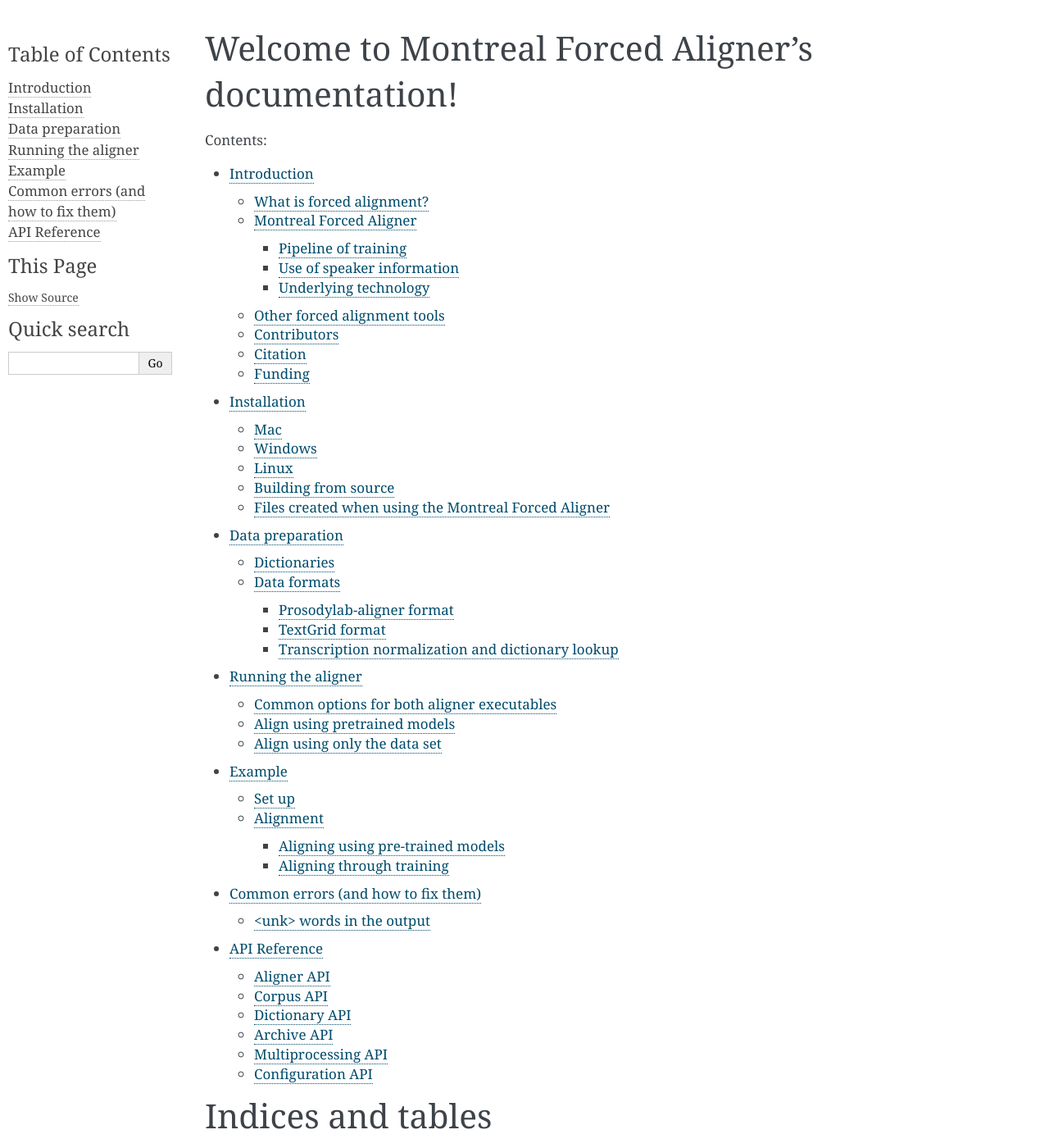
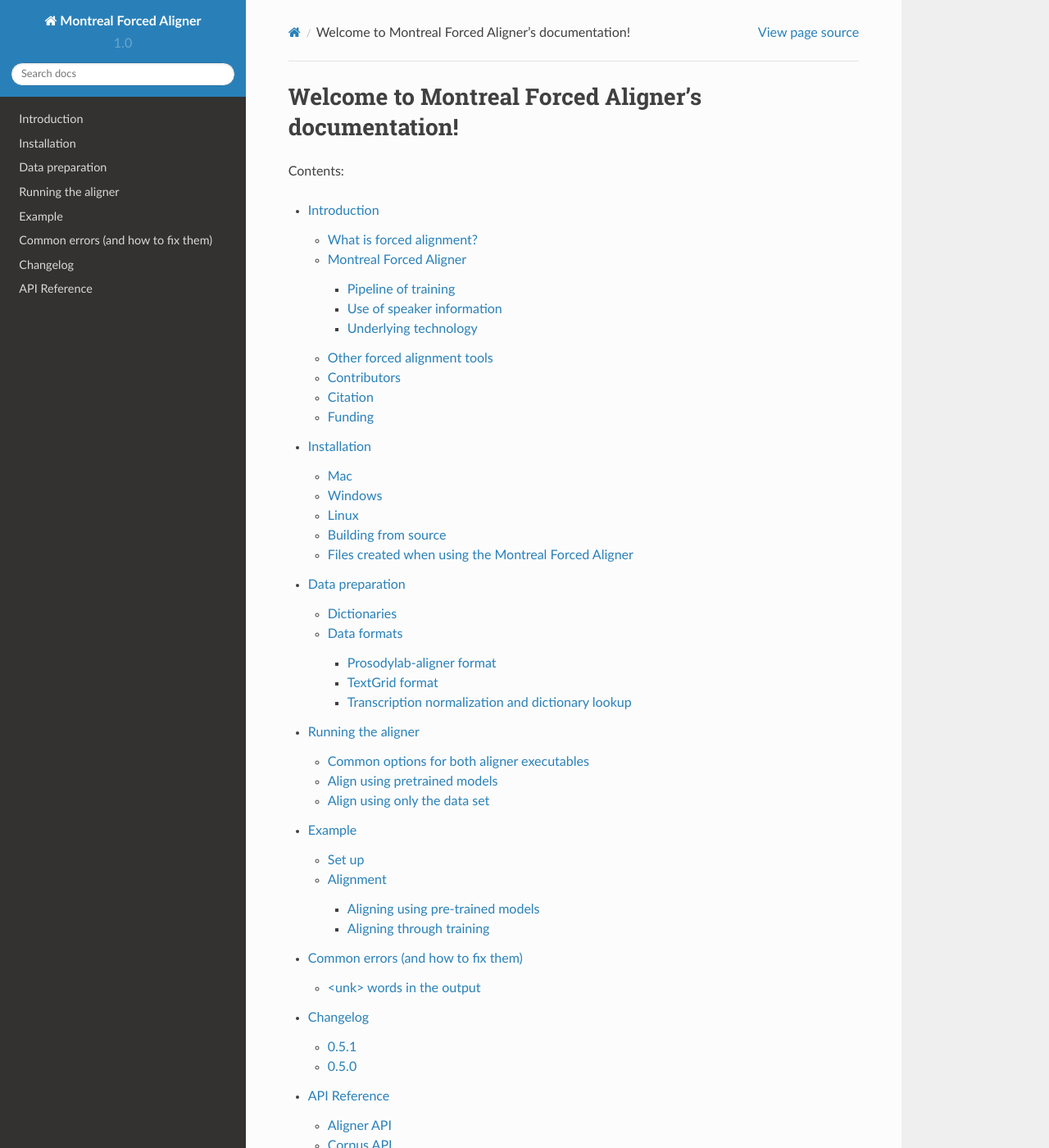
Before and after one commit to MontrealCorpusTools/Montreal-Forced-Aligner, a Sphinx documentation site: the page built from docs/source/index.rst, in a window 1280 px wide and 1400 px high. Shown: the whole window at 82% size. Built offline with Sphinx 7.4.7 and the Read the Docs theme 2.0.0, drawn with Linux system fonts in a browser that asks for light colours; some of the changed text lies outside the part shown.

Commit message:
Add changelog

```diff
--- a/docs/source/conf.py
+++ b/docs/source/conf.py
@@ -144,7 +144,7 @@
 # The theme to use for HTML and HTML Help pages.  See the documentation for
 # a list of builtin themes.
 #
-html_theme = 'alabaster'
+html_theme = 'sphinx_rtd_theme'
 
 # Theme options are theme-specific and customize the look and feel of a theme
 # further.  For a list of options available for each theme, see the
@@ -201,7 +201,7 @@
 
 # Custom sidebar templates, maps document names to template names.
 #
-html_sidebars = { '**': ['globaltoc.html', 'relations.html', 'sourcelink.html', 'searchbox.html'], }
+#html_sidebars = { '**': ['globaltoc.html', 'relations.html', 'sourcelink.html', 'searchbox.html'], }
 
 # Additional templates that should be rendered to pages, maps page names to
 # template names.
--- a/docs/source/index.rst
+++ b/docs/source/index.rst
@@ -17,6 +17,7 @@
    aligning.rst
    example.rst
    commonerrors.rst
+   changelog.rst
    apireference.rst
 
 
```
Also changed, not shown: docs/source/changelog.rst (added, +24 -0 lines), 1 other file.
